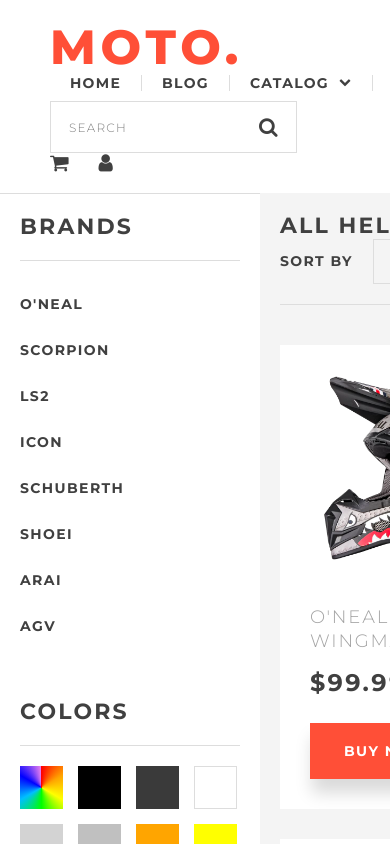
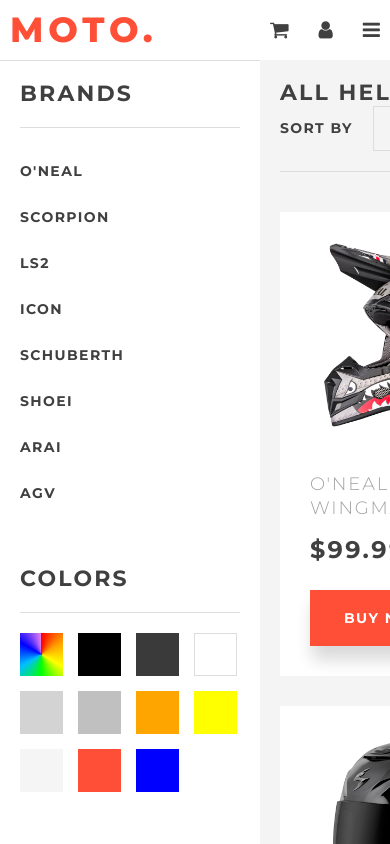
Before and after one commit to Kapatych/Moto, a React (Create React App) app: page /search in a window 390 px wide. Shown: the top 844 px of the page. Built offline with nearby package versions, Linux system fonts and the light colour scheme.

Commit message:
add header mobile layout

```diff
--- a/src/components/header/header.scss
+++ b/src/components/header/header.scss
@@ -3,12 +3,17 @@
   flex-wrap: wrap;
   justify-content: space-between;
   align-items: center;
-  flex: 0 0 auto;
-  min-height: 10rem;
+  flex: 0 0 10rem;
   padding: 0 5rem;
 
   @media screen and (max-width: 1199.98px) {
     padding: 2rem 5rem;
+  }
+
+  @media screen and (max-width: 767.98px) {
+    flex: 0 0 5rem;
+    padding: 1rem;
+    flex-wrap: nowrap;
   }
 
   &__logo {
@@ -18,6 +23,10 @@
     text-transform: uppercase;
     letter-spacing: 4.8px;
     text-decoration: none;
+
+    @media screen and (max-width: 767.98px) {
+      font-size: 3.5rem;
+    }
   }
 
   &__menu {
@@ -30,22 +39,16 @@
     align-items: center;
   }
 
-  &__currency {
-    color: #404040;
-    font-size: 1.4rem;
-    font-weight: 700;
-    text-transform: uppercase;
-    /*padding: 0 2rem;*/
-    cursor: pointer;
+  &__buttons {
+    display: flex;
+    padding: 0 0 0 3rem;
 
-    &:hover {
-      color: #ff4f37;
+    @media screen and (max-width: 767.98px) {
+      padding: 0;
     }
-
   }
 
   &__cart {
-    padding: 0 3rem 0 0;
     color: #404040;
 
     &:hover {
@@ -60,6 +63,7 @@
   }
 
   &__auth {
+    padding: 0 0 0 3rem;
     color: #404040;
 
     &:hover {
@@ -72,6 +76,25 @@
       font: normal normal normal 2rem FontAwesome;
     }
   }
+
+  &__burger {
+    display: none;
+    padding: 0 0 0 3rem;
+    color: #404040;
+    cursor: pointer;
+    order: 1;
+
+    &:after {
+      content: "\f0c9";
+      display: inline-block;
+      font: normal normal normal 2rem FontAwesome;
+    }
+
+    @media screen and (max-width: 767.98px) {
+      display: block;
+    }
+
+  }
 }
 
 .menu {
@@ -81,6 +104,24 @@
 
   @media screen and (max-width: 991.98px) {
     margin: 0 -2rem 0 0;
+  }
+
+  @media screen and (max-width: 767.98px) {
+    display: none;
+    z-index: 6;
+    position: fixed;
+    top: 0;
+    left: 0;
+    height: 100vh;
+    width: 100vw;
+    flex-direction: column;
+    justify-content: center;
+    align-items: center;
+    background: #f4f4f4;
+
+    &.mobile {
+      display: flex;
+    }
   }
 
   &__link {
@@ -97,12 +138,40 @@
       color: #ff4f37;
     }
 
-    &:not(:last-child) {
+    /*&:not(:last-child) {
       border-right: 1px solid #dddddd;
+    }*/
+
+    @media screen and (max-width: 767.98px) {
+      font-size: 2rem;
+      padding: 2rem 2rem;
+
+      /*&:not(:last-child) {
+        border-right: none;
+      }*/
     }
 
+  }
 
+  &__close {
+    display: none;
+
+    @media screen and (max-width: 767.98px) {
+      display: block;
+      position: absolute;
+      top: 0;
+      right: 0;
+      cursor: pointer;
+      padding: 2rem 3rem 0 0;
+
+      &:after {
+        content: "\f00d";
+        display: inline-block;
+        font: normal normal normal 2rem FontAwesome;
+      }
+    }
   }
+
 }
 
 .dropdown {
--- a/src/components/header/index.js
+++ b/src/components/header/index.js
@@ -2,18 +2,25 @@
 import './header.scss';
 import {Link} from "react-router-dom";
 import Search from "../search/search";
+import classNames from 'classnames'
 
 const Header = ({quantity, searchProduct, deleteAllFilters, history}) => {
+
+    const [mobileMenu, setMobileMenu] = React.useState('');
+
+    const menuClassName = classNames('header__menu menu', mobileMenu);
 
     return (
         <header className='header'>
             <Link to='/' className='header__logo logo'>moto.</Link>
 
-            <nav className='header__menu menu'>
+            <nav className={menuClassName} onClick={() => setMobileMenu('')}>
                 <Link to='/' className='menu__link'>Home</Link>
                 <Link to='/blog' className='menu__link'>Blog</Link>
                 <Link to='/catalog' className='menu__link dropdown'>Catalog</Link>
                 <Link to='/contact' className='menu__link'>Contacts</Link>
+
+                <div className='menu__close' onClick={() => setMobileMenu('')}/>
             </nav>
 
             <Search searchProduct={searchProduct}
@@ -23,6 +30,7 @@
             <div className='header__buttons'>
                 <Link to='/cart' className='header__cart'>{quantity}</Link>
                 <Link to='/auth' className='header__auth'/>
+                <div className='header__burger' onClick={() => setMobileMenu('mobile')}/>
             </div>
 
 
--- a/src/components/search/search.scss
+++ b/src/components/search/search.scss
@@ -2,7 +2,7 @@
 
   display: flex;
   border: 1px solid #dddddd;
-  margin: 0 3rem;
+  margin: 0 0 0 3rem;
   justify-content: space-between;
 
   @media screen and (max-width: 1199.98px) {
@@ -15,6 +15,16 @@
     order: 0;
     width: 85%;
     margin: 1rem 0 0;
+  }
+
+  @media screen and (max-width: 767.98px) {
+    flex-grow: 1;
+    width: auto;
+    margin: 0 2rem;
+  }
+
+  @media screen and (max-width: 479.98px) {
+    display: none;
   }
 
   &__text {
@@ -31,6 +41,10 @@
       font-weight: 300;
       text-transform: uppercase;
       letter-spacing: 1.2px;
+    }
+
+    @media screen and (max-width: 767.98px) {
+      /*height: 3rem;*/
     }
   }
 
```
